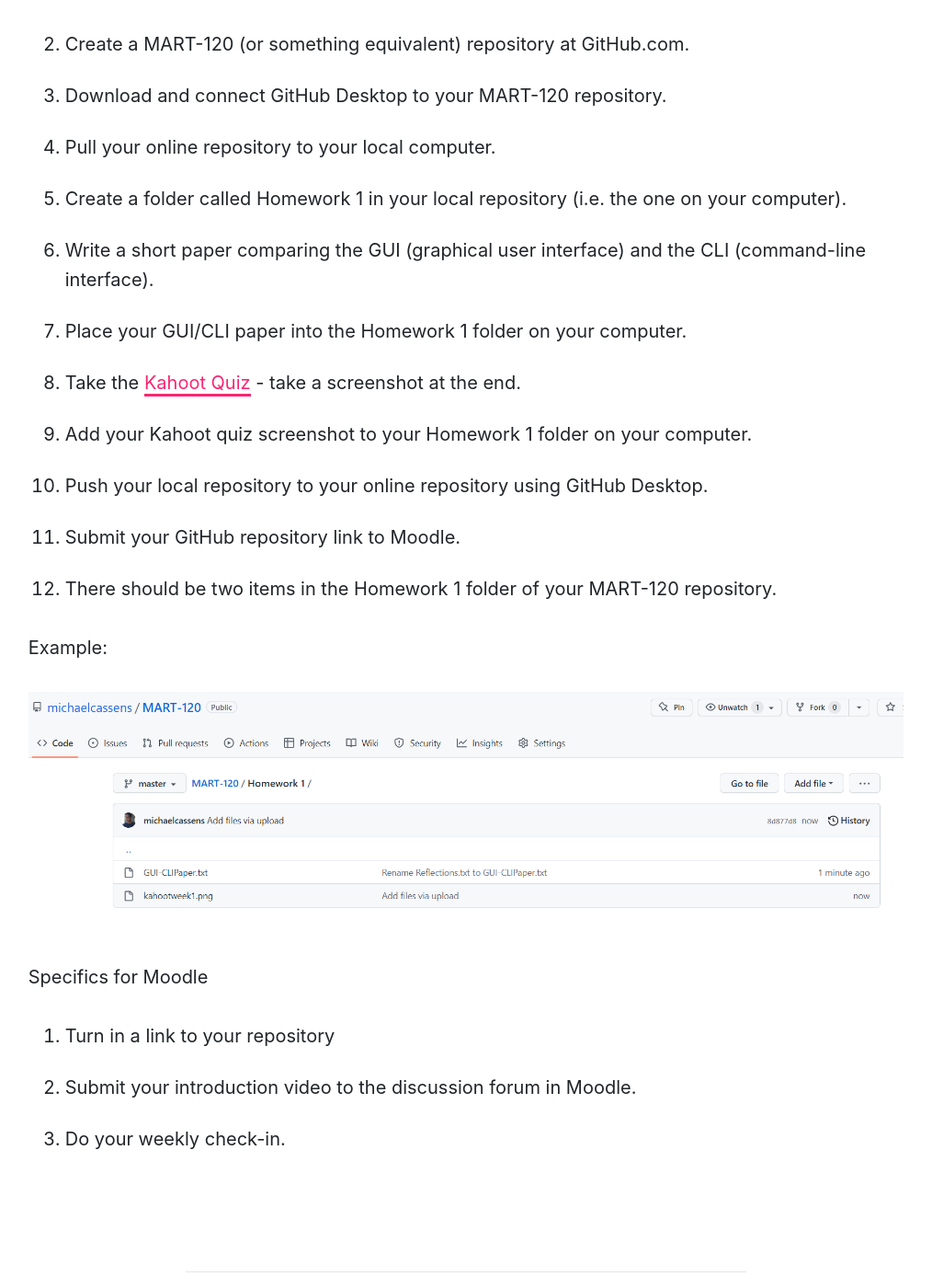
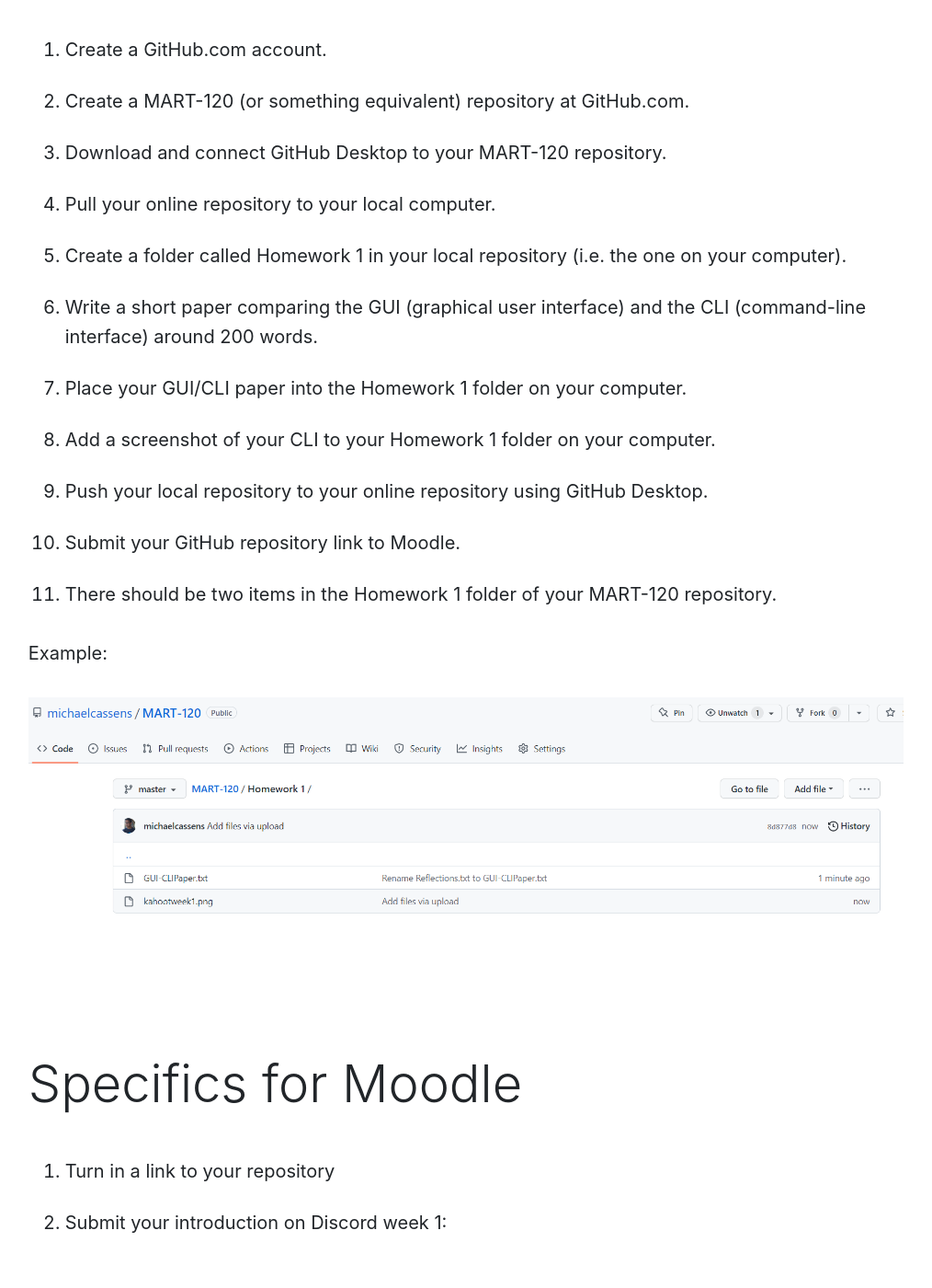
Before and after one commit to coryMcKague/MART120-Spring2024, a Jekyll site: the page built from modules/week-1/_posts/2017-01-09-homework.md, in a window 1280 px wide and 1400 px high, scrolled down 733 px. Shown: the whole window at 92% size, without its empty margins (133-1147 px from the left). Built offline with Jekyll 4.4.1, drawn with Linux system fonts in a browser that asks for light colours; nearby versions of some CDN libraries; some of the changed text lies outside the part shown.

Commit message:
Update 2017-01-09-homework.md

```diff
--- a/modules/week-1/_posts/2017-01-09-homework.md
+++ b/modules/week-1/_posts/2017-01-09-homework.md
@@ -5,21 +5,16 @@ module: 1
 
 # Week 1 Homework
 
-<!-- rebuild video -->
-<a href="//www.youtube.com/embed/XzASBA6ZSKE" data-lity>Homework Video</a>
 
-<!-- make the kahoot a challenge -->
-Specifics for Homework 1
-
+## Github
 1. Create a GitHub.com account.
 2. Create a MART-120 (or something equivalent) repository at GitHub.com.
 3. Download and connect GitHub Desktop to your MART-120 repository.
 4. Pull your online repository to your local computer.
 5. Create a folder called Homework 1 in your local repository (i.e. the one on your computer).
-6. Write a short paper comparing the GUI (graphical user interface) and the CLI (command-line interface).
+6. Write a short paper comparing the GUI (graphical user interface) and the CLI (command-line interface) around 200 words.
 7. Place your GUI/CLI paper into the Homework 1 folder on your computer.
-8. Take the <a href="https://kahoot.it/challenge/06712030?challenge-id=84387498-97d5-4d82-ae4e-eabb1c94cf58_1693261599249" target="_blank">Kahoot Quiz</a> - take a screenshot at the end.
-9. Add your Kahoot quiz screenshot to your Homework 1 folder on your computer.
+9. Add a screenshot of your CLI to your Homework 1 folder on your computer.
 10. Push your local repository to your online repository using GitHub Desktop.
 11. Submit your GitHub repository link to Moodle.
 12. There should be two items in the Homework 1 folder of your MART-120 repository.
@@ -28,8 +23,7 @@ Example:
 
 <img src="../imgs/GitHubExampleWeek1.png" alt="example of github repository" />
 
-Specifics for Moodle
+## Specifics for Moodle
 
 1. Turn in a link to your repository
-2. Submit your introduction video to the discussion forum in Moodle.
-3. Do your weekly check-in.
+2. Submit your introduction on Discord week 1: <a href="https://discord.gg/UVHEdnD9qS"></a>
```
